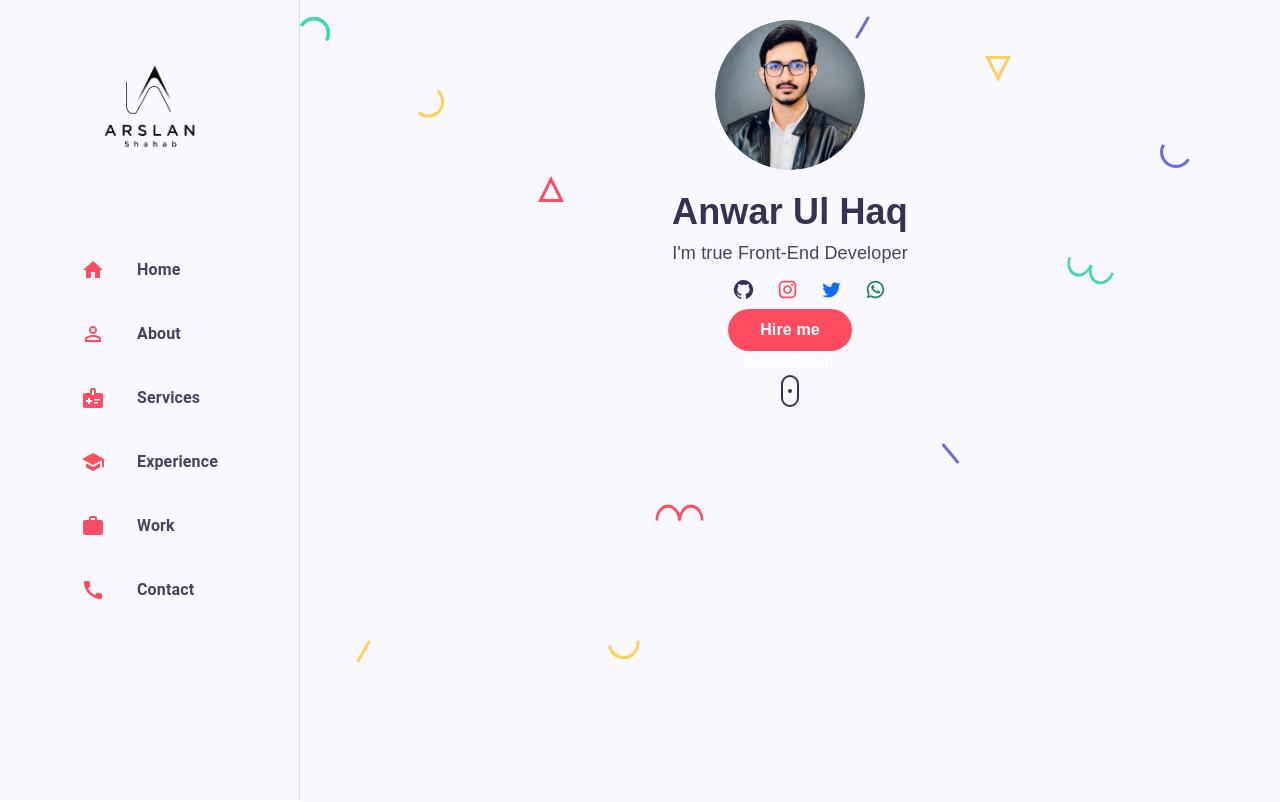
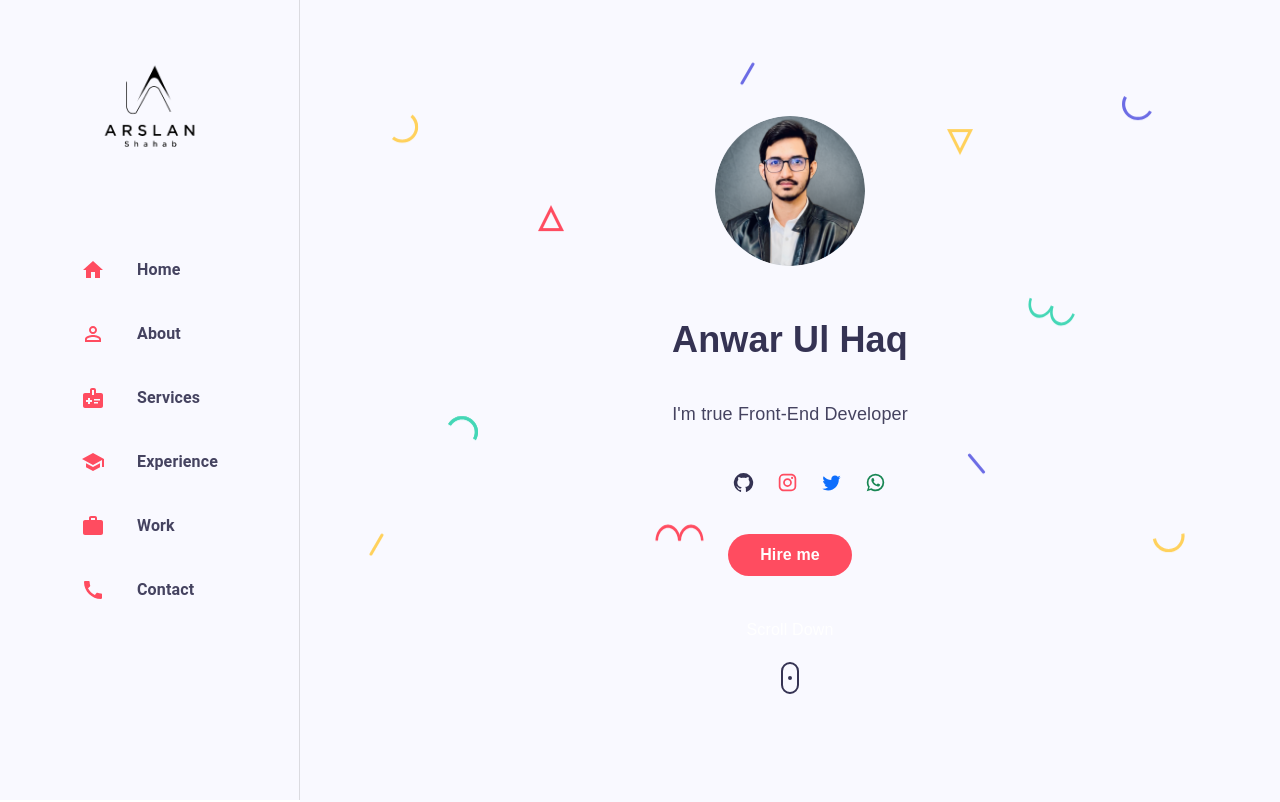
Before and after one commit to aliraza2u/portfolio-dev, a React (Create React App) app: page / in a window 1280 px wide. Shown: the top 802 px of the page. Built offline with nearby package versions, Linux system fonts and the light colour scheme.

Commit message:
icons are fix

```diff
--- a/package.json
+++ b/package.json
@@ -12,9 +12,11 @@
     "@testing-library/user-event": "^13.5.0",
     "bootstrap": "^5.3.1",
     "react": "^18.2.0",
+    "react-awesome-reveal": "^4.2.5",
     "react-bootstrap": "^2.8.0",
     "react-dom": "^18.2.0",
     "react-scripts": "5.0.1",
+    "react-scroll-parallax": "^3.4.2",
     "react-slick": "^0.29.0",
     "slick-carousel": "^1.8.1",
     "tailwindcss": "^3.3.3",
--- a/src/components/Home/Home.css
+++ b/src/components/Home/Home.css
@@ -49,7 +49,7 @@
   gap: 12px;
 }
 .parallax{
-  /* position: absolute; */
+  position: absolute;
   height: 100%;
       left: 0;
       overflow: hidden;
@@ -60,59 +60,59 @@
   .parallax .p1{
     transform: translate(7.37778px, 0.844446px);
     position: absolute;
-    top: 11%;
-    left: 32%;
+    top: 24%;
+    left: 30%;
   }
   .parallax .p2{
     position: absolute;
-    top: 22%;
+    top: 35%;
     left: 42%
   }
   .parallax .p3{
     position: absolute;
-    top: 2%;
-    /* left: 44%; */
+    top: 60%;
+    left: 35%;
   }
   .parallax .p4{
     position: absolute;
-    top: 80%;
-    right:71%
+    top: 74%;
+    right: 70%;
   }
   .parallax .p5{
     position: absolute;
-    right: 32%;
-    top: 2%;
+    right: 41%;
+    top: 18%;;
 
   }
   .parallax .p6{
     position: absolute;
     right: 45%;
-    top: 63%;
+    top: 73%;
   }
   .parallax .p7{
     position: absolute;
-    top: 7%;
-    right: 21%;
+    top: 26%;
+    right: 24%;
   }
   .parallax .p8{
     position: absolute;
-    right: 25%;
-    bottom: 42%;
+    right: 23%;
+    bottom: 33%;;
   }
   .parallax .p9{
     position: absolute;
-    right: 7%;
-    top: 18%;
+    right: 10%;
+    top: 22%;
   }
   .parallax .p10{
     position: absolute;
-    right: 13%;
-    top: 32%;
+    right: 16%;
+    top: 46%
   }
   .parallax .p11{
     position: absolute;
-      right: 50%;
-      top: 80%;
+    left: 90%;
+    top: 74%;
   }
 .scroll {
   display: flex;
--- a/src/components/Home/Index.jsx
+++ b/src/components/Home/Index.jsx
@@ -7,10 +7,11 @@ import WhatsAppIcon from "@mui/icons-material/WhatsApp";
 import ListItemButton from "@mui/material/ListItemButton";
 import ListItemIcon from "@mui/material/ListItemIcon";
 import Button from "../Button/Index";
+import { ParallaxBanner, ParallaxBannerLayer,Parallax } from "react-scroll-parallax";
+
 import {
   Icon1,
   Icon2,
-  Icon3,
   Icon4,
   Icon5,
   Icon6,
@@ -56,9 +57,14 @@ const Index = () => {
         </div>
       </div>
       <div className="parallax">
+        <ParallaxBanner
+          className="custom-class"
+          id="hero-banner"
+          style={{ aspectRatio: "2 / 1" }}
+        >
+          <ParallaxBannerLayer speed={-10}>
             <Icon1 />
             <Icon2 />
-        <Icon3 />
             <Icon4 />
             <Icon5 />
             <Icon6 />
@@ -68,6 +74,8 @@ const Index = () => {
             <Icon10 />
             <Icon11 />
             <Icon12 />
+          </ParallaxBannerLayer>
+        </ParallaxBanner>
       </div>
     </div>
   );
--- a/src/components/images.jsx
+++ b/src/components/images.jsx
@@ -28,23 +28,6 @@ export const Icon1 = () => {
         stroke="#FF4C60"
         stroke-width="3"
         fill="none"
-          fill-rule="evenodd"
-        ></path>
-      </svg>
-    );
-  };
-
-  export const Icon3 = () => {
-    return (
-      <svg
-        width="30"
-        height="25"
-        class="layer p3"
-        xmlns="http://www.w3.org/2000/svg"
-      >
-        <path
-          d="M.1436 8.9282C3.00213 3.97706 8.2841.92763 14.00013.92796c5.71605.00032 10.9981 3.04992 13.85641 8 2.8583 4.95007 2.8584 11.0491-.00014 16.00024l-2.77128-1.6c2.28651-3.96036 2.28631-8.84002.00011-12.8002-2.2862-3.96017-6.5124-6.40017-11.08513-6.4-4.57271.00018-8.79872 2.43984-11.08524 6.4002l-2.77128-1.6z"
-          fill="#44D7B6"
         fill-rule="evenodd"
       ></path>
     </svg>
@@ -194,11 +177,7 @@ export const Icon1 = () => {
 
 export const Icon11 = () => {
   return (
-      <svg
-        width="47"
-        height="29"
-        class="layer p10"
-      >
+    <svg width="47" height="29" class="layer p10">
       <g fill="#44D7B6" fill-rule="evenodd">
         <path d="M46.78878 17.19094c-1.95535 5.3723-6.00068 9.52077-10.61234 10.8834-4.61167 1.36265-9.0893-.26708-11.74616-4.27524-2.65686-4.00817-3.08917-9.78636-1.13381-15.15866l2.34923.85505c-1.56407 4.29724-1.2181 8.92018.90705 12.12693 2.12514 3.20674 5.70772 4.5107 9.39692 3.4202 3.68921-1.0905 6.92581-4.40949 8.48988-8.70673l2.34923.85505z"></path>
         <path d="M25.17585 9.32448c-1.95535 5.3723-6.00068 9.52077-10.61234 10.8834-4.61167 1.36264-9.0893-.26708-11.74616-4.27525C.16049 11.92447-.27182 6.14628 1.68354.77398l2.34923.85505c-1.56407 4.29724-1.2181 8.92018.90705 12.12692 2.12514 3.20675 5.70772 4.5107 9.39692 3.4202 3.68921-1.0905 6.92581-4.40948 8.48988-8.70672l2.34923.85505z"></path>
--- a/src/index.js
+++ b/src/index.js
@@ -1,14 +1,17 @@
-import React from 'react';
-import ReactDOM from 'react-dom/client';
-import './index.css';
-import App from './App';
-import reportWebVitals from './reportWebVitals';
+import React from "react";
+import ReactDOM from "react-dom/client";
+import "./index.css";
+import App from "./App";
+import reportWebVitals from "./reportWebVitals";
+import { ParallaxProvider } from "react-scroll-parallax";
 
-const root = ReactDOM.createRoot(document.getElementById('root'));
+const root = ReactDOM.createRoot(document.getElementById("root"));
 root.render(
-  <React.StrictMode>
-    <App />
-  </React.StrictMode>
+  <ParallaxProvider>
+    <React.StrictMode>
+      <App />
+    </React.StrictMode>
+  </ParallaxProvider>
 );
 
 // If you want to start measuring performance in your app, pass a function
```
Also changed, not shown: 2 other files (tests, documents, lock files or other folders). Lines whose indentation alone changed are shown as unchanged.
